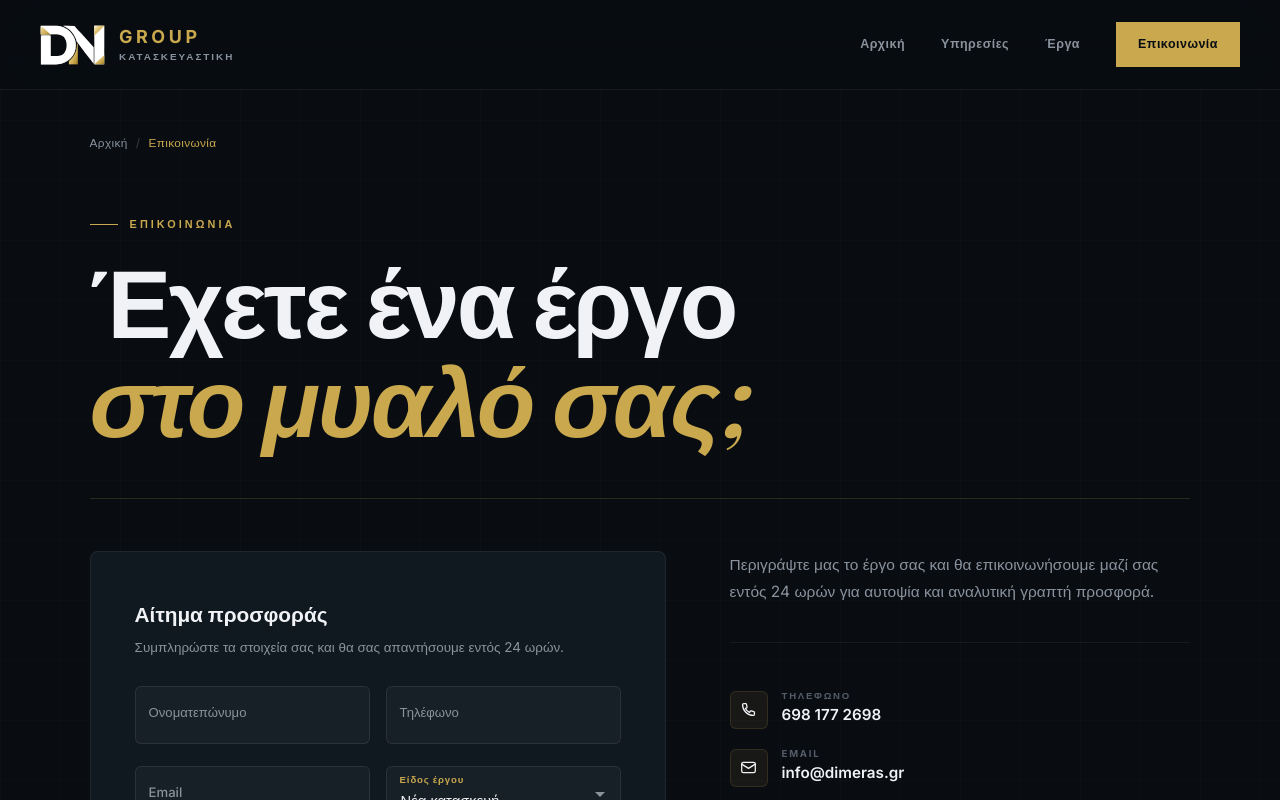
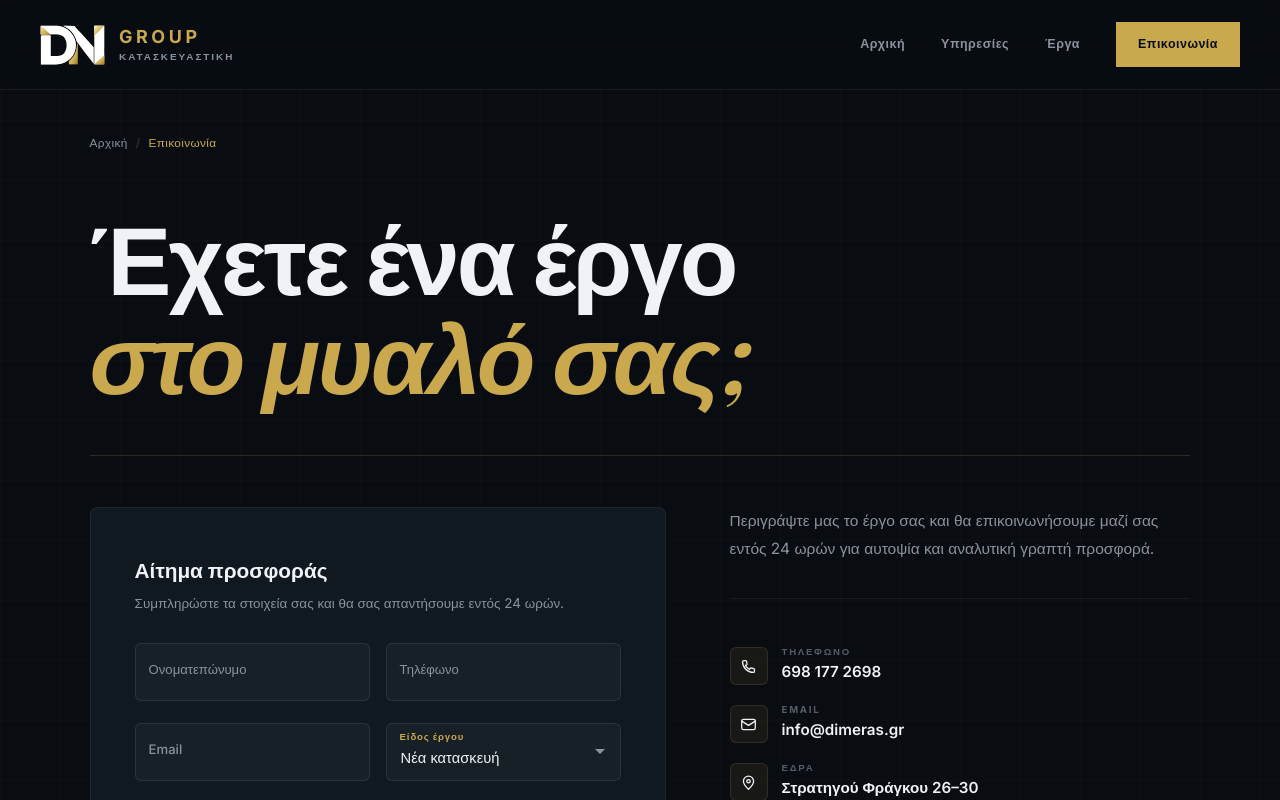
Before and after one commit to vaggelismpomponis/dimeras, a Next.js app: page /contact in a window 1280 px wide. Shown: the top 800 px of the page. Built offline with nearby package versions, Linux system fonts and the light colour scheme.

Commit message:
remove eyebrow label from contact page hero

```diff
--- a/src/components/ContactPage.tsx
+++ b/src/components/ContactPage.tsx
@@ -37,7 +37,6 @@ export default function ContactPage() {
 
       {/* ── HERO HEADING BLOCK ───────────────────────────────── */}
       <div className={`cp-hero-block ${r()}`}>
-        <p className="cp-eyebrow">ΕΠΙΚΟΙΝΩΝΙΑ</p>
         <h1 className="cp-title">
           Έχετε ένα έργο
           <em>στο μυαλό σας;</em>
```
